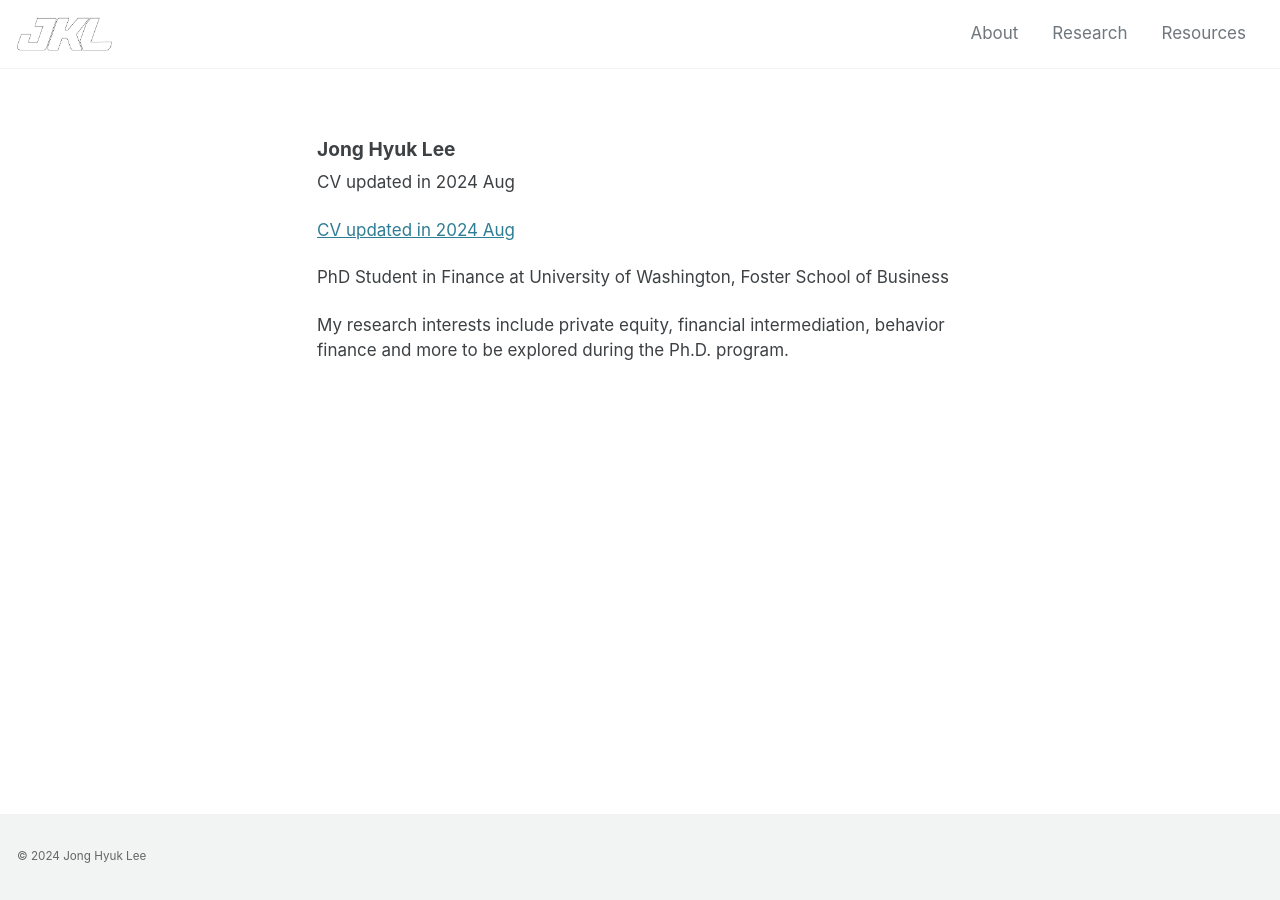
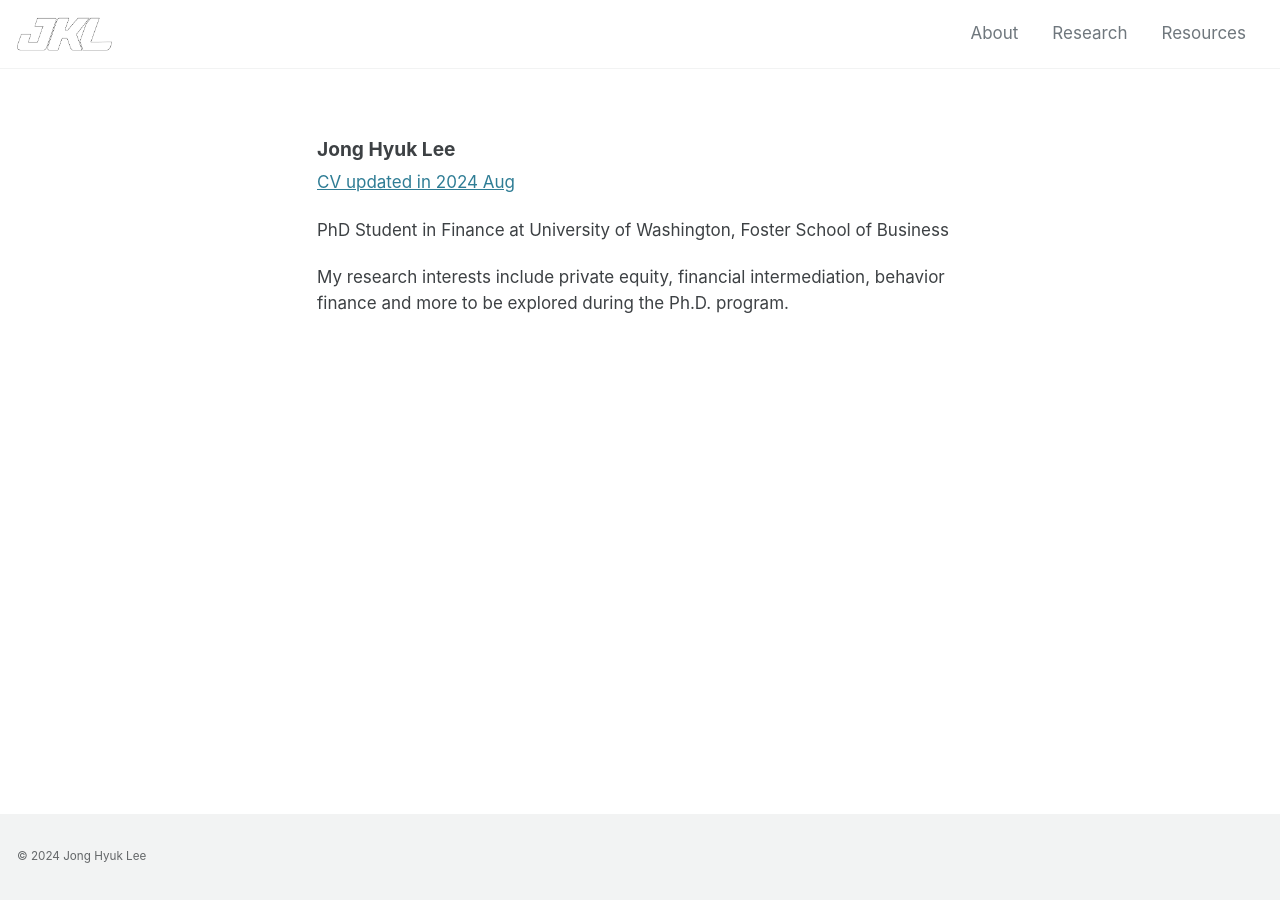
Before and after one commit to jhklee/jhklee.github.io, a Jekyll site: the page built from _pages/about.md, in a window 1280 px wide. Built offline with Jekyll 4.4.1, drawn with Linux system fonts in a browser that asks for light colours; cached includes are drawn as plain includes.

Commit message:
Update about.md

```diff
--- a/_pages/about.md
+++ b/_pages/about.md
@@ -5,11 +5,7 @@ layout: single
 ---
 ### Jong Hyuk Lee
 
-CV updated in 2024 Aug
-
-
 [CV updated in 2024 Aug](https://drive.google.com/file/d/15bghERF3wpsc9cpRmbY4PYaC7adQpP2i/view?usp=drive_link "2024 Aug version")
-
 
 PhD Student in Finance at University of Washington, Foster School of Business
 
```
